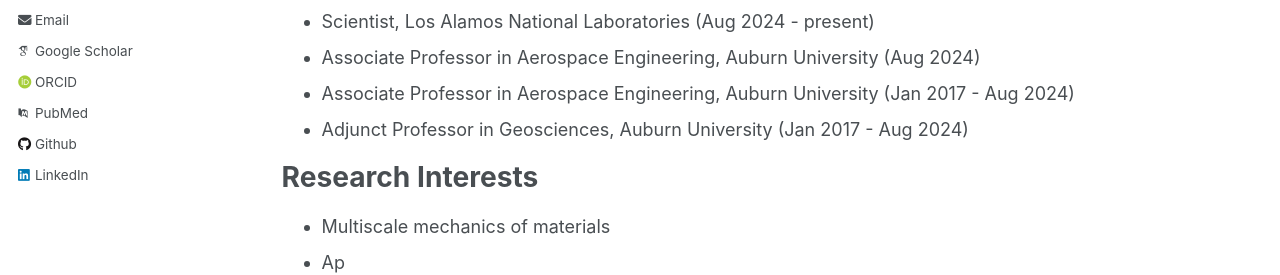
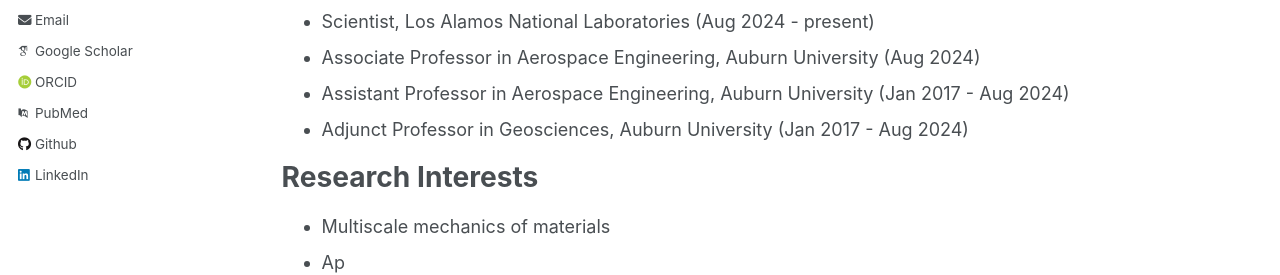
Before and after one commit to vinagr/vinagr.github.io, a Jekyll site: the page built from _pages/cv.md, in a window 1280 px wide and 900 px high. Shown: the part 361-636 px from the top of the window. Built offline with Jekyll 4.4.1, drawn with Linux system fonts in a browser that asks for light colours; some web fonts are replaced.

Commit message:
preliminary changes

```diff
--- a/_pages/cv.md
+++ b/_pages/cv.md
@@ -19,7 +19,7 @@ Work experience
 ======
 * Scientist, Los Alamos National Laboratories (Aug 2024 - present)
 * Associate Professor in Aerospace Engineering, Auburn University (Aug 2024)
-* Associate Professor in Aerospace Engineering, Auburn University (Jan 2017 - Aug 2024)
+* Assistant Professor in Aerospace Engineering, Auburn University (Jan 2017 - Aug 2024)
 * Adjunct Professor in Geosciences, Auburn University (Jan 2017 - Aug 2024)
 
 Research Interests
```
